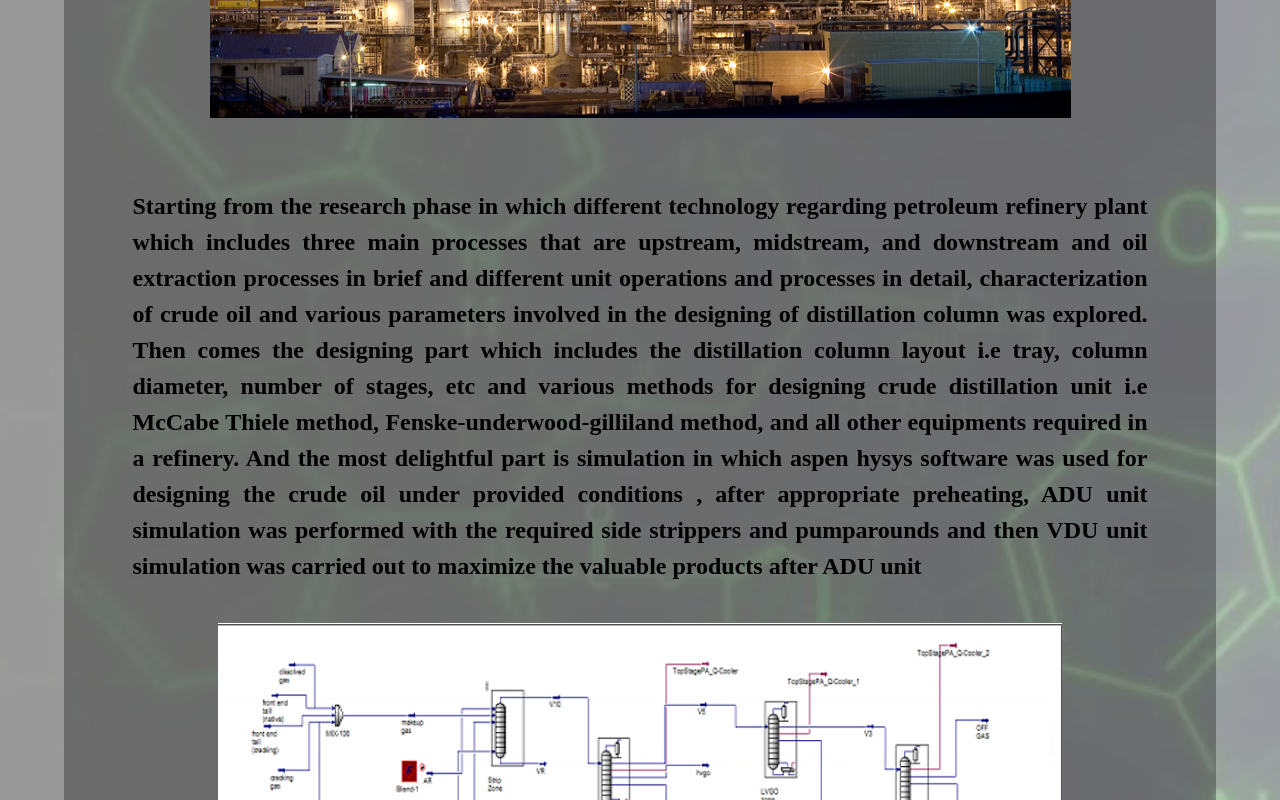
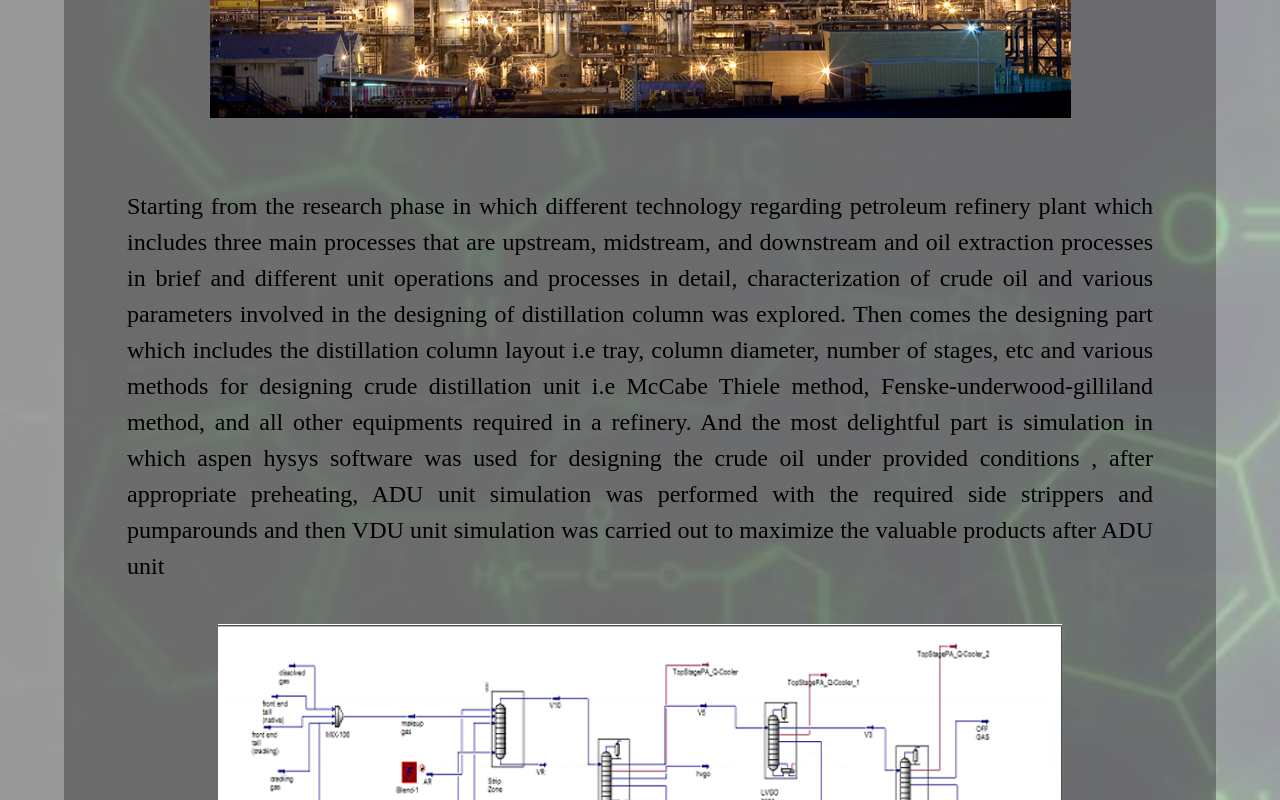
Before and after one commit to DRISHTI-SVNIT/chemical, a plain HTML site: page petroleum_refinery.html in a window 1280 px wide. Shown: the part 558-1358 px from the top of the page. Drawn offline with nearby package versions, Linux system fonts and the light colour scheme.

Commit message:
changes made in p

```diff
--- a/petroleum_refinery.html
+++ b/petroleum_refinery.html
@@ -45,7 +45,7 @@
                             <li class="nav-item dropdown dropleft float-right"style="font-weight: bold;">
                                 <a href="#" class="nav-link dropdown-toogle" data-toggle="dropdown" style="color:black;">Projects</a>
                                 <div class="dropdown-menu dropdown-menu-right"style="background-color:rgb(0,0,0);">
-                                    <a href="#" class="dropdown-item" style="color: white;">
+                                    <a href="heat.html" class="dropdown-item" style="color: white;">
                                         HEAT PIPE
                                     </a>
                                     <a href="centrifugal.html" class="dropdown-item" style="color: white;">
@@ -86,15 +86,15 @@
                 <div class="col-lg-1 col-md-3"></div>
             </div>
             <!-- One row end -->
-            <div class="container">
+            <div class="container-fluid">
             <div class="row justify-content-center  " style = " padding-top: 2%;">
                 <div class="col-lg-11 col-md-12" style="text-align: justify">
 
 
-                        <p class="txt1 "> <b>Starting from the research phase in which different technology regarding petroleum refinery plant which includes three main processes that are upstream, midstream, and downstream and oil extraction processes in brief and different unit operations and processes in detail, characterization of crude oil and various parameters involved in the designing of distillation column was explored.
+                        <p class="txt1 "> Starting from the research phase in which different technology regarding petroleum refinery plant which includes three main processes that are upstream, midstream, and downstream and oil extraction processes in brief and different unit operations and processes in detail, characterization of crude oil and various parameters involved in the designing of distillation column was explored.
                         Then comes the designing part which includes the  distillation column layout i.e tray, column diameter, number of stages, etc and  various methods for designing crude distillation unit i.e McCabe Thiele method, Fenske-underwood-gilliland method, and all other equipments required in a refinery.
                         And the most delightful part is simulation in which aspen hysys software was used for designing the crude oil under provided  conditions , after appropriate preheating, ADU unit simulation was performed with the required side strippers and pumparounds and then VDU unit simulation was carried out to maximize the valuable products after ADU unit
-                        </b>
+
                     </p>
 
 
```
